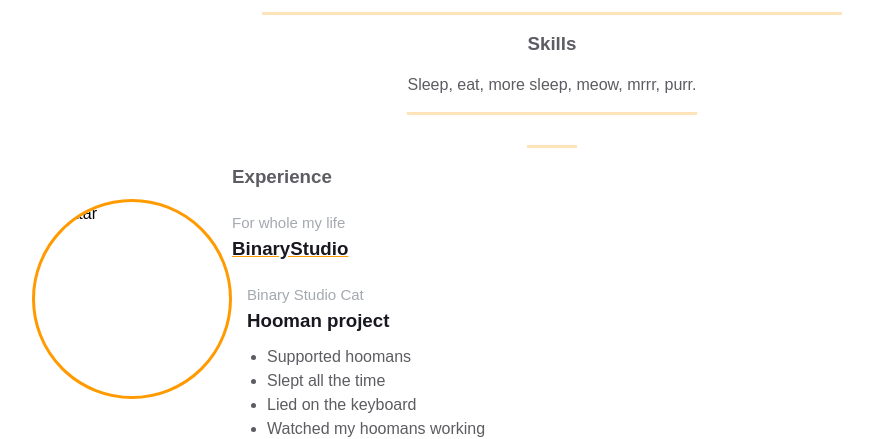
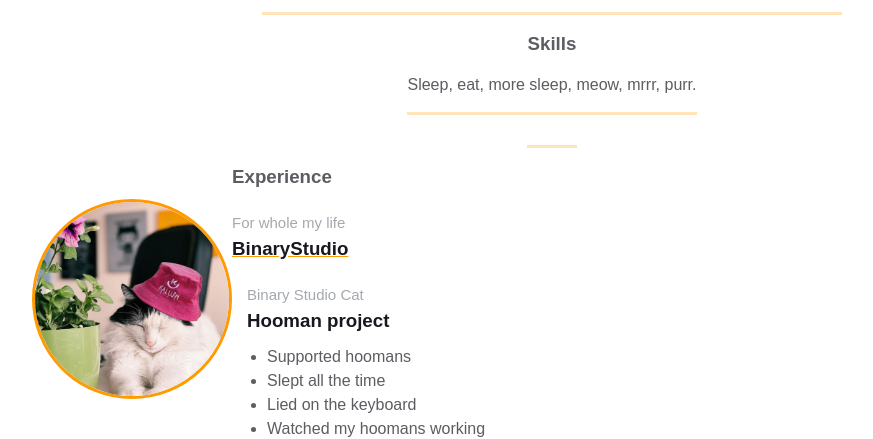
Before and after one commit to R-Medianyk/homepage, a plain HTML site: page index.html in a window 1280 px wide. Shown: the part 364-803 px from the top of the page, without its empty margins (188-1061 px from the left). Drawn offline with Linux system fonts and the light colour scheme.

Commit message:
Update index.html

```diff
--- a/index.html
+++ b/index.html
@@ -18,7 +18,7 @@
 
 
                 <div class="contact-info__block contact-info__block--center p-3 pe-sm-5">
-                    <img class="contact-info__avatar" src="assets/avatar.png.jpg" alt="Avatar">
+                    <img class="contact-info__avatar" src="assets/avatar.jpg" alt="Avatar">
                 </div>
 
                 <div class="contact-info__block">
```
